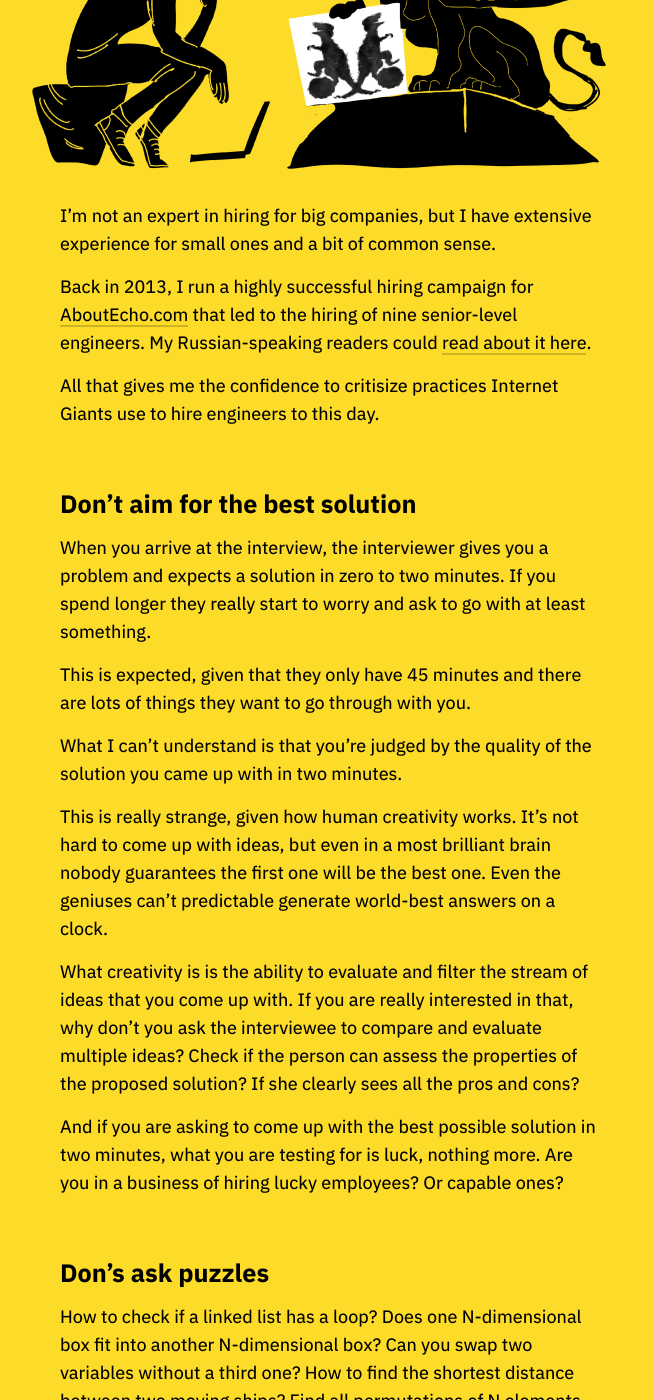
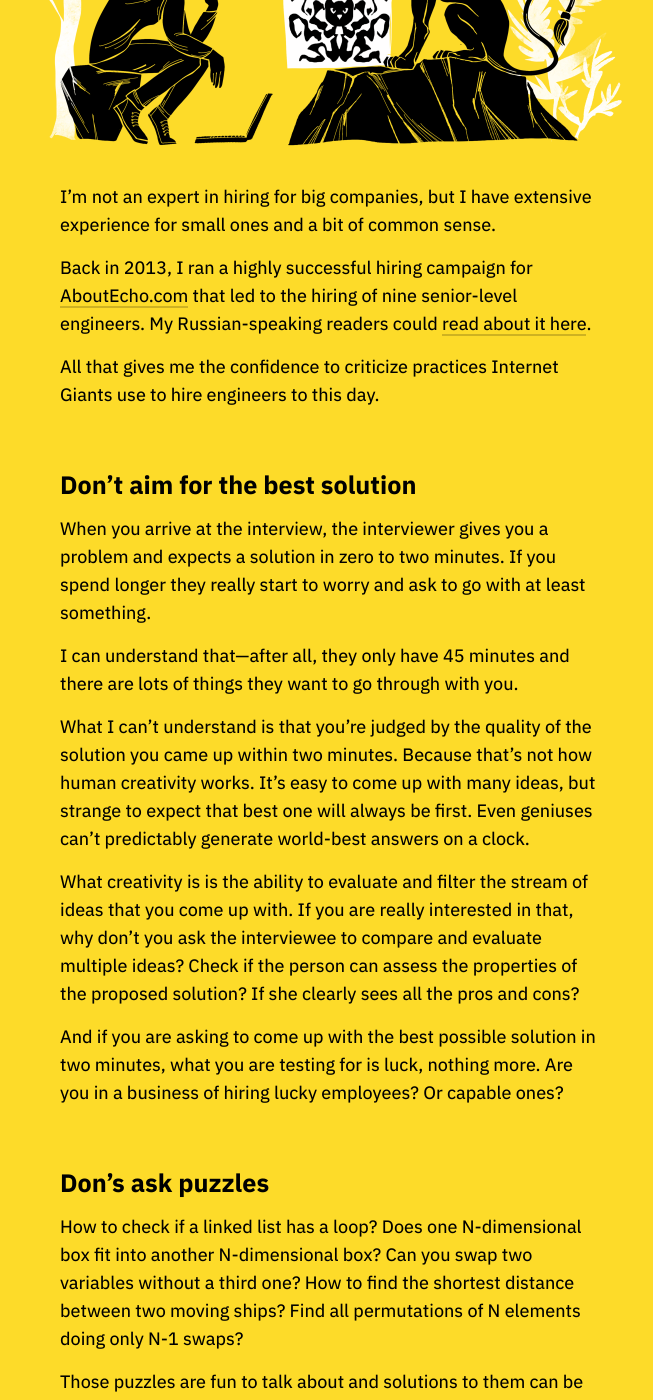
Before and after one commit to tonsky/tonsky.github.io, a Jekyll site: the page built from _posts/2019-03-10-hiring.md, in a window 1280 px wide and 1400 px high, scrolled down 483 px. Shown: the whole window, without its empty margins (309-962 px from the left). Built offline with Jekyll 4.4.1, drawn with Linux system fonts in a browser that asks for light colours; some of the changed text lies outside the part shown.

Commit message:
new pics & typos

```diff
--- a/_posts/2019-03-10-hiring.md
+++ b/_posts/2019-03-10-hiring.md
@@ -6,23 +6,21 @@ summary: "A collection of anti-patterns seen in big IT companies regarding hirin
 draft: true
 ---
 
-<figure><img src="./cover.png" height="331"></figure>
+<figure><img src="./cover.png"></figure>
 
 I’m not an expert in hiring for big companies, but I have extensive experience for small ones and a bit of common sense.
 
-Back in 2013, I run a highly successful hiring campaign for [AboutEcho.com](https://web.archive.org/web/20140101000655/http://aboutecho.com/) that led to the hiring of nine senior-level engineers. My Russian-speaking readers could [read about it here](https://tonsky.livejournal.com/288899.html).
+Back in 2013, I ran a highly successful hiring campaign for [AboutEcho.com](https://web.archive.org/web/20140101000655/http://aboutecho.com/) that led to the hiring of nine senior-level engineers. My Russian-speaking readers could [read about it here](https://tonsky.livejournal.com/288899.html).
 
-All that gives me the confidence to critisize practices Internet Giants use to hire engineers to this day.
+All that gives me the confidence to criticize practices Internet Giants use to hire engineers to this day.
 
 ## Don’t aim for the best solution
 
 When you arrive at the interview, the interviewer gives you a problem and expects a solution in zero to two minutes. If you spend longer they really start to worry and ask to go with at least something.
 
-This is expected, given that they only have 45 minutes and there are lots of things they want to go through with you.
+I can understand that—after all, they only have 45 minutes and there are lots of things they want to go through with you.
 
-What I can’t understand is that you’re judged by the quality of the solution you came up with in two minutes.
-
-This is really strange, given how human creativity works. It’s not hard to come up with ideas, but even in a most brilliant brain nobody guarantees the first one will be the best one. Even the geniuses can’t predictable generate world-best answers on a clock.
+What I can’t understand is that you’re judged by the quality of the solution you came up within two minutes. Because that’s not how human creativity works. It’s easy to come up with many ideas, but strange to expect that best one will always be first. Even geniuses can’t predictably generate world-best answers on a clock.
 
 What creativity is is the ability to evaluate and filter the stream of ideas that you come up with. If you are really interested in that, why don’t you ask the interviewee to compare and evaluate multiple ideas? Check if the person can assess the properties of the proposed solution? If she clearly sees all the pros and cons?
 
@@ -37,8 +35,8 @@ Those puzzles are fun to talk about and solutions to them can be very insightful
 However, no matter how fun they are, they are merely anecdotes. The property of a puzzle is that you either know the answer to it or you don’t. It doesn’t tell you anything else. It has nothing to do with future performance, being smart, capable or anything else whatsoever. Knowing a particular answer does not mean you have an apparatus to solve real problems in a generic and predictable way. The only thing it tells you is that the person has been in a situation when someone shared a solution with him. Nothing more, nothing less. Just stop already.
 
 <figure>
-  <img src="./puzzle.jpg" height="337">
-  How do you save yourself?
+  <img src="./puzzle.jpg">
+  How do you save yourself before candle burns the rope?
 </figure>
 
 ## Be open for alternatives
```
Also changed, not shown: other parts of _posts/2019-03-10-hiring.md (+1 -1 lines), blog/hiring/cover.png, blog/hiring/puzzle.jpg.
